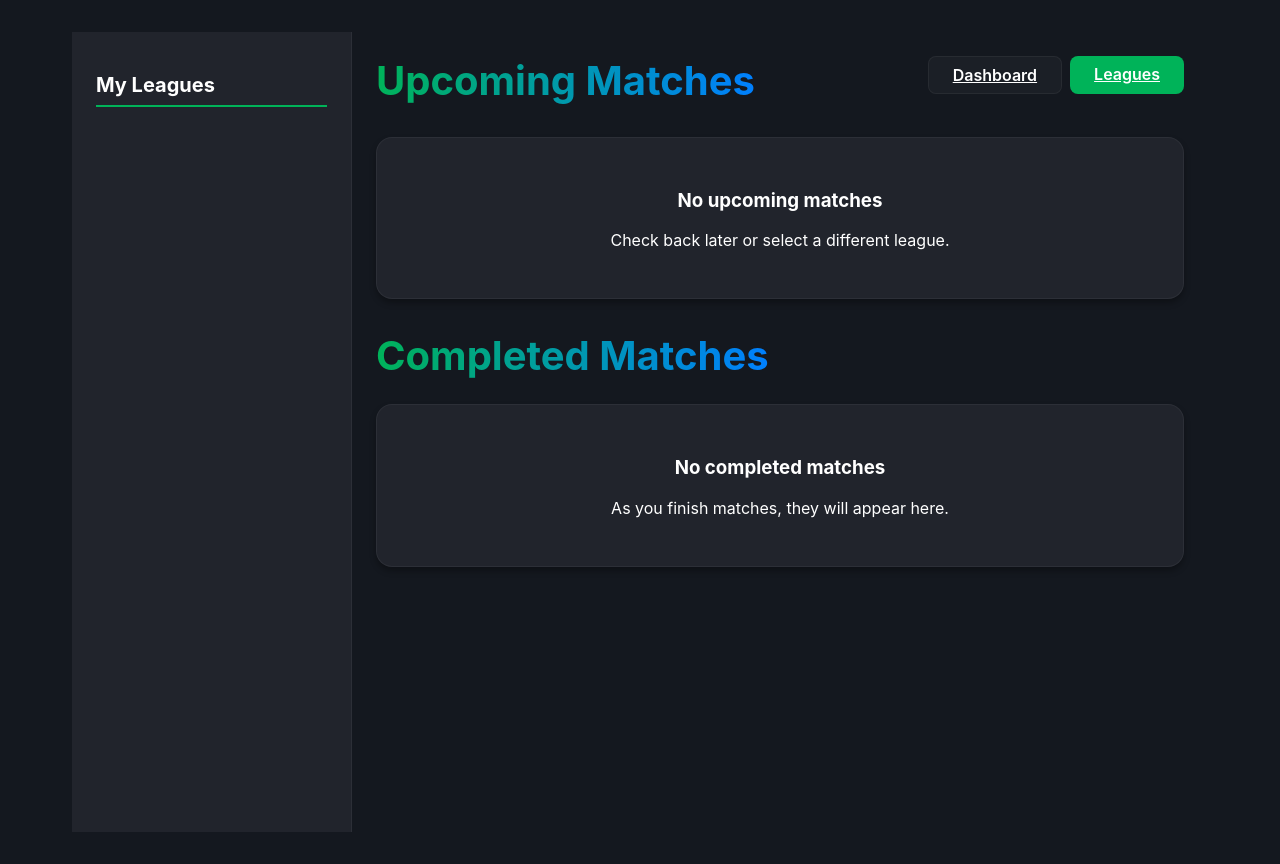
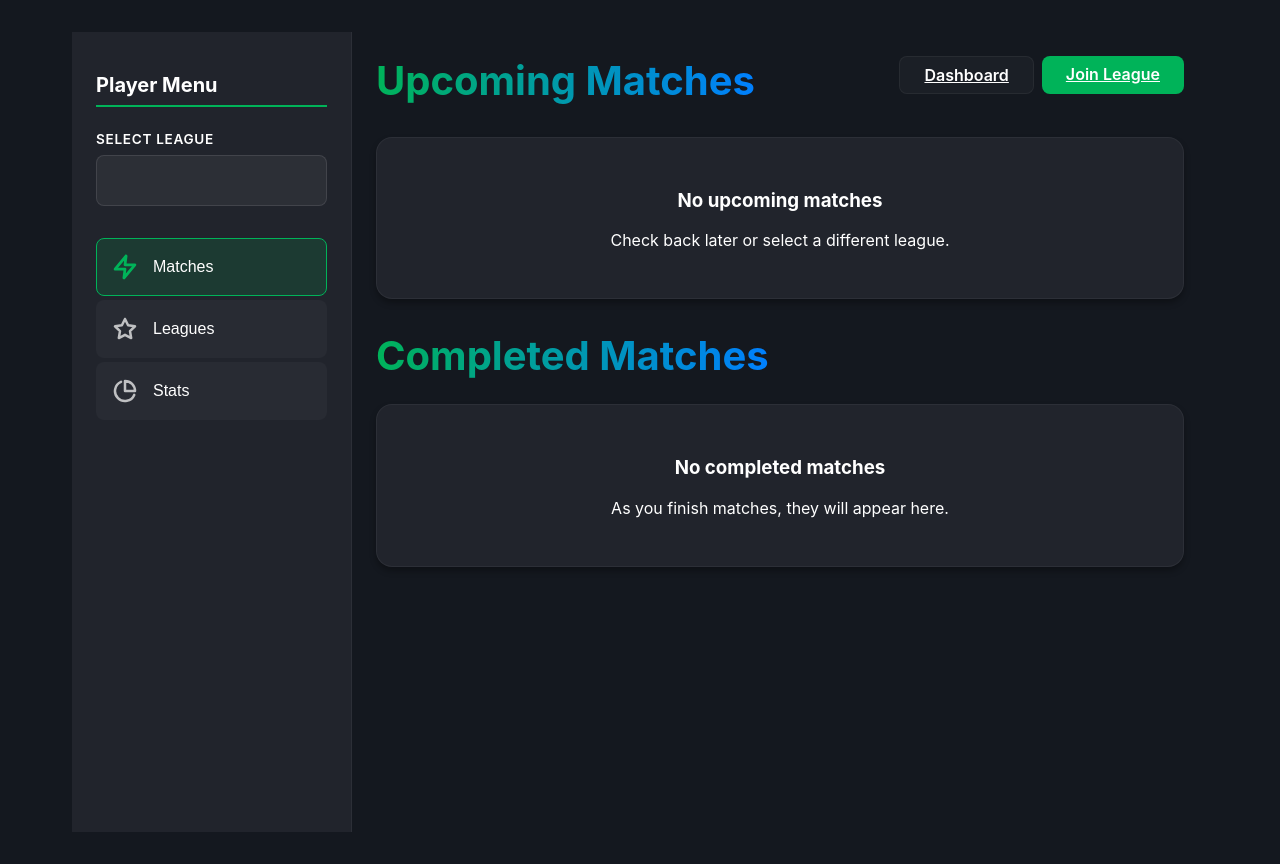
Before and after one commit to yogibutola/pickleball, an Angular app: page /player in a window 1280 px wide. Built offline with nearby package versions, Linux system fonts and the light colour scheme.

Commit message:
feat: Modified Player menu

```diff
--- a/src/app/player/player-dashboard.css
+++ b/src/app/player/player-dashboard.css
@@ -21,43 +21,118 @@
     border-bottom: 2px solid HSL(var(--color-primary));
 }
 
-.league-list {
-    display: flex;
-    flex-direction: column;
-    gap: var(--space-sm);
+.sidebar-group {
+    margin-bottom: var(--space-xl);
 }
 
-.league-item {
-    background-color: rgba(255, 255, 255, 0.03);
+.sidebar-label {
+    display: block;
+    font-size: 0.85rem;
+    font-weight: 600;
+    color: var(--color-text-muted);
+    margin-bottom: var(--space-sm);
+    text-transform: uppercase;
+    letter-spacing: 0.05em;
+}
+
+.select-wrapper {
+    position: relative;
+}
+
+.league-select {
+    width: 100%;
+    background-color: rgba(255, 255, 255, 0.05);
     border: 1px solid rgba(255, 255, 255, 0.1);
     border-radius: var(--radius-md);
     padding: var(--space-md);
+    color: HSL(var(--color-text-main));
+    font-size: 1rem;
+    cursor: pointer;
+    transition: all var(--transition-fast);
+    appearance: none;
+}
+
+.league-select:hover {
+    background-color: rgba(255, 255, 255, 0.08);
+    border-color: HSL(var(--color-primary) / 0.5);
+}
+
+.league-select:focus {
+    outline: none;
+    border-color: HSL(var(--color-primary));
+    box-shadow: 0 0 0 3px HSL(var(--color-primary) / 0.1);
+}
+
+.sidebar-nav {
+    display: flex;
+    flex-direction: column;
+    gap: var(--space-xs);
+}
+
+.nav-item {
+    display: flex;
+    align-items: center;
+    gap: var(--space-md);
+    padding: var(--space-md);
+    background-color: rgba(255, 255, 255, 0.03);
+    border: 1px solid transparent;
+    border-radius: var(--radius-md);
     cursor: pointer;
     transition: all var(--transition-fast);
     color: HSL(var(--color-text-main));
     text-align: left;
 }
 
-.league-item:hover {
+.nav-item:hover {
     background-color: rgba(255, 255, 255, 0.08);
-    border-color: HSL(var(--color-primary) / 0.5);
-    transform: translateX(4px);
+    border-color: rgba(255, 255, 255, 0.1);
 }
 
-.league-item.selected {
-    background-color: HSL(var(--color-primary) / 0.2);
+.nav-item.active {
+    background-color: HSL(var(--color-primary) / 0.15);
     border-color: HSL(var(--color-primary));
 }
 
-.league-info {
+.nav-icon {
     display: flex;
-    flex-direction: column;
-    gap: var(--space-xs);
+    align-items: center;
+    justify-content: center;
+    width: 24px;
+    height: 24px;
+    opacity: 0.7;
+    transition: all 0.3s cubic-bezier(0.4, 0, 0.2, 1);
 }
 
-.league-name {
-    font-weight: 600;
+.nav-icon svg {
+    width: 100%;
+    height: 100%;
+    stroke-dasharray: 100;
+    stroke-dashoffset: 0;
+}
+
+.nav-item.active .nav-icon {
+    opacity: 1;
+    color: HSL(var(--color-primary));
+    transform: scale(1.1);
+}
+
+.nav-item.active .nav-icon svg {
+    animation: icon-draw 1s ease-out forwards;
+}
+
+@keyframes icon-draw {
+    from {
+        stroke-dashoffset: 100;
+    }
+
+    to {
+        stroke-dashoffset: 0;
+    }
+}
+
+.nav-label {
     font-size: 1rem;
+    font-weight: 500;
 }
 
 .league-status {
--- a/src/app/player/player-dashboard.html
+++ b/src/app/player/player-dashboard.html
@@ -1,24 +1,60 @@
 <div class="dashboard-container">
-    <!-- Sidebar with League Selection -->
+    <!-- Sidebar with League Selection and Navigation -->
     <aside class="sidebar">
-        <h2 class="sidebar-title">My Leagues</h2>
-        <div class="league-list">
-            @for (league of leagues(); track league.id) {
-            <button class="league-item" [class.selected]="selectedLeague()?.id === league.id"
-                (click)="selectLeague(league.id)">
-                <div class="league-info">
-                    <span class="league-name">{{ league.name }}</span>
-                    <span class="league-status" [class]="'status-' + league.status">
-                        {{ league.status }}
-                    </span>
-                </div>
+        <h2 class="sidebar-title">Player Menu</h2>
+
+        <div class="sidebar-group">
+            <label class="sidebar-label">Select League</label>
+            <div class="select-wrapper">
+                <select [value]="selectedLeague()?.id" (change)="selectLeague($any($event.target).value)"
+                    class="league-select">
+                    <option value="" disabled>Choose a league...</option>
+                    @for (league of leagues(); track league.id) {
+                    <option [value]="league.id">{{ league.name }}</option>
+                    }
+                </select>
+            </div>
+        </div>
+
+        <nav class="sidebar-nav">
+            <button class="nav-item" [class.active]="activeSection() === 'matches'"
+                (click)="setActiveSection('matches')">
+                <span class="nav-icon">
+                    <svg viewBox="0 0 24 24" fill="none" stroke="currentColor" stroke-width="2.5" stroke-linecap="round"
+                        stroke-linejoin="round">
+                        <path d="M13 2L3 14h9l-1 8 10-12h-9l1-8z"></path>
+                    </svg>
+                </span>
+                <span class="nav-label">Matches</span>
             </button>
-            }
-        </div>
+            <button class="nav-item" [class.active]="activeSection() === 'leagues'"
+                (click)="setActiveSection('leagues')">
+                <span class="nav-icon">
+                    <svg viewBox="0 0 24 24" fill="none" stroke="currentColor" stroke-width="2.5" stroke-linecap="round"
+                        stroke-linejoin="round">
+                        <path
+                            d="M12 2l3.09 6.26L22 9.27l-5 4.87 1.18 6.88L12 17.77l-6.18 3.25L7 14.14 2 9.27l6.91-1.01L12 2z">
+                        </path>
+                    </svg>
+                </span>
+                <span class="nav-label">Leagues</span>
+            </button>
+            <button class="nav-item" [class.active]="activeSection() === 'stats'" (click)="setActiveSection('stats')">
+                <span class="nav-icon">
+                    <svg viewBox="0 0 24 24" fill="none" stroke="currentColor" stroke-width="2.5" stroke-linecap="round"
+                        stroke-linejoin="round">
+                        <path d="M21.21 15.89A10 10 0 118 2.83"></path>
+                        <path d="M22 12A10 10 0 0012 2v10z"></path>
+                    </svg>
+                </span>
+                <span class="nav-label">Stats</span>
+            </button>
+        </nav>
     </aside>
 
     <!-- Main Content -->
     <main class="main-content">
+        @if (activeSection() === 'matches') {
         <header class="dashboard-header">
             <div>
                 <h1 class="text-gradient">Upcoming Matches</h1>
@@ -28,7 +64,7 @@
             </div>
             <div class="header-actions">
                 <a routerLink="/league" class="btn btn-secondary">Dashboard</a>
-                <a routerLink="/player/leagues" class="btn btn-primary">Leagues</a>
+                <a routerLink="/player/leagues" class="btn btn-primary">Join League</a>
             </div>
         </header>
 
@@ -137,16 +173,51 @@
             </div>
             }
         </div>
+        }
 
-        <!-- League Standings Section -->
-        @if (selectedLeague()) {
-        <header class="dashboard-header" style="margin-top: var(--space-xl); margin-bottom: var(--space-lg);">
+        @if (activeSection() === 'leagues') {
+        <header class="dashboard-header">
             <div>
-                <h1 class="text-gradient">Group Standings</h1>
-                <p class="league-subtitle">Total points accumulated across all sessions</p>
+                <h1 class="text-gradient">My Leagues</h1>
+                <p class="league-subtitle">Leagues you are currently participating in</p>
+            </div>
+            <div class="header-actions">
+                <a routerLink="/player/leagues" class="btn btn-primary">Find More Leagues</a>
             </div>
         </header>
 
+        <div class="leagues-grid"
+            style="display: grid; grid-template-columns: repeat(auto-fill, minmax(300px, 1fr)); gap: var(--space-lg);">
+            @for (league of leagues(); track league.id) {
+            <div class="match-card card" [class.selected]="selectedLeague()?.id === league.id"
+                (click)="selectLeague(league.id); setActiveSection('matches')">
+                <div class="match-header">
+                    <h3 style="margin: 0; color: var(--color-primary);">{{ league.name }}</h3>
+                    <span class="league-status" [class]="'status-' + league.status">{{ league.status }}</span>
+                </div>
+                <div style="margin-top: var(--space-md); color: var(--color-text-muted);">
+                    <p>Starts: {{ league.startDate | date }}</p>
+                    <p>Ends: {{ league.endDate | date }}</p>
+                </div>
+                <div class="match-footer" style="margin-top: var(--space-md);">
+                    <span class="view-details">View Matches →</span>
+                </div>
+            </div>
+            }
+        </div>
+        }
+
+        @if (activeSection() === 'stats') {
+        <header class="dashboard-header">
+            <div>
+                <h1 class="text-gradient">Standings & Stats</h1>
+                @if (selectedLeague()) {
+                <p class="league-subtitle">{{ selectedLeague()?.name }} - Group Standings</p>
+                }
+            </div>
+        </header>
+
+        @if (selectedLeague()) {
         <div class="standings-container card">
             @if (standings().length === 0) {
             <div class="empty-state">
@@ -180,6 +251,12 @@
             </table>
             }
         </div>
+        } @else {
+        <div class="empty-state card">
+            <h3>No league selected</h3>
+            <p>Select a league from the menu to see standings.</p>
+        </div>
+        }
         }
     </main>
 </div>
--- a/src/app/player/player-dashboard.ts
+++ b/src/app/player/player-dashboard.ts
@@ -1,4 +1,4 @@
-import { Component, inject } from '@angular/core';
+import { Component, inject, signal } from '@angular/core';
 import { CommonModule } from '@angular/common';
 import { Router, RouterLink } from '@angular/router';
 import { PlayerService } from './player';
@@ -19,6 +19,13 @@ export class PlayerDashboardComponent {
     upcomingMatches = this.playerService.getUpcomingMatches;
     completedMatches = this.playerService.getCompletedMatches;
     standings = this.playerService.getStandings;
+
+    // Local navigation state
+    activeSection = signal<'matches' | 'leagues' | 'stats'>('matches');
+
+    setActiveSection(section: 'matches' | 'leagues' | 'stats') {
+        this.activeSection.set(section);
+    }
 
     selectLeague(leagueId: string) {
         this.playerService.selectLeague(leagueId);
```
